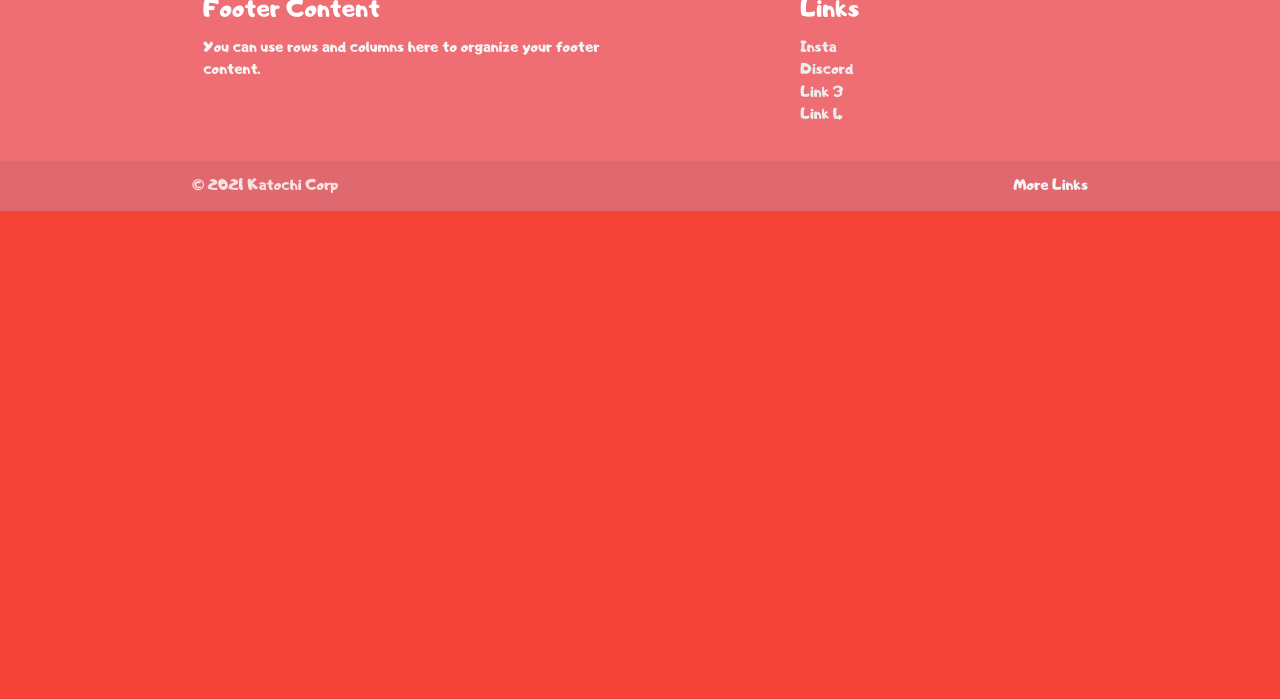
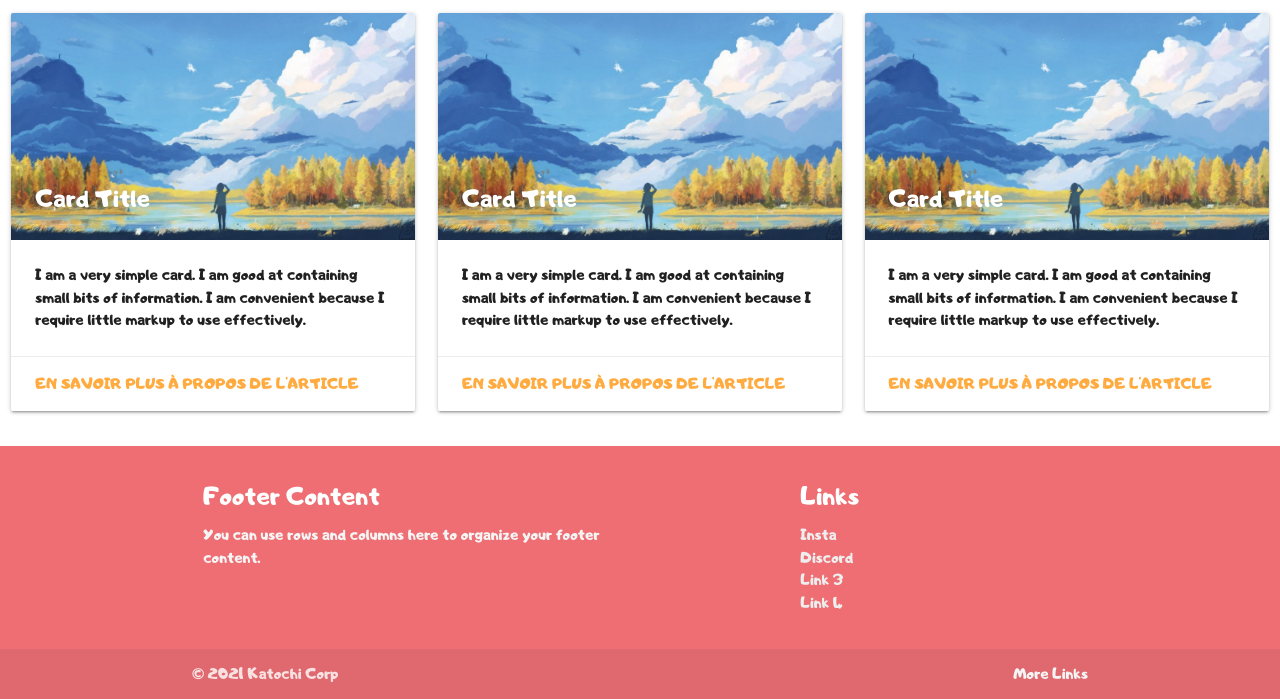
Before and after one commit to Gotvna/Site-Katochi, a PHP site: page /main.php in a window 1280 px wide. Shown: the part 2149-2848 px from the top of the page. Before the commit the page ends 2360 px from the top, so only its background shows below. Run offline with PHP 8.4, Linux system fonts and the light colour scheme.

Commit message:
Add card

```diff
--- a/js/script.js
+++ b/js/script.js
@@ -5,3 +5,13 @@ $(document).ready(function(){
     });
     $('.sidenav').sidenav();
   });
+
+$('.carousel.carousel-slider').carousel({
+    fullWidth: true,
+    padding: 200
+}, setTimeout(autoplay, 5500));
+
+function autoplay() {
+    $('.carousel').carousel('next');
+    setTimeout(autoplay, 5500);
+}
--- a/main.php
+++ b/main.php
@@ -36,15 +36,15 @@
 
 
     <div class="header">
-        <div class="logo center">
+        <div class="logo center sticky">
             <img src="img/LOGO.png">
         </div>
-        <div class="description">
+        <div class="description sticky">
             <div class="title center">
                 <h1>Katochi</h1>
             </div>
-            <div class="content center">
-                <p> Lorem ipsum dolor sit amet ita quis  Expedita, vitae. Nihil culpa quasi, quia hic sint autem, numquam maxime reprehenderit totam quos aliquam exercitationem vero provident nostrum placeat expedita odit, assumenda alias beatae quod in dignissimos. Maiores fugiat recusandae, earum consectetur autem placeat eos sint quibusdam alias et optio vitae ipsa reprehenderit minima ex ullam non cupiditate consequuntur ad eveniet quas. Aut placeat architecto natus, voluptatum temporibus exercitationem, magnam explicabo eveniet quaerat ratione quas unde repudiandae perferendis quos facilis omnis possimus dolorum ullam in sunt molestias voluptatibus odio dicta debitis! Quos iure pariatur excepturi libero labore alias quasi, totam ipsa, mollitia praesentium assumenda perspiciatis, atque dolorum temporibus facere natus consectetur delectus autem quisquam quod!</p>
+            <div class="content center row">
+                <p class="col offset-l3 offset-m1 l6 m10 s12"> Lorem ipsum dolor sit amet ita quis  Expedita, vitae. Nihil culpa quasi, quia hic sint autem, numquam maxime reprehenderit totam quos aliquam exercitationem vero provident nostrum placeat expedita odit, assumenda alias beatae quod in dignissimos. Maiores fugiat recusandae, earum consectetur autem placeat eos sint quibusdam alias et optio vitae ipsa reprehenderit minima ex ullam non cupiditate consequuntur ad eveniet quas. Aut placeat architecto natus, voluptatum temporibus exercitationem, magnam explicabo eveniet quaerat ratione quas unde repudiandae perferendis quos facilis omnis possimus dolorum ullam in sunt molestias voluptatibus odio dicta debitis! Quos iure pariatur excepturi libero labore alias quasi, totam ipsa, mollitia praesentium assumenda perspiciatis, atque dolorum temporibus facere natus consectetur delectus autem quisquam quod!</p>
             </div>
         </div>
     </div>
@@ -81,8 +81,54 @@
         <div class="logo_twitch center">
             <img src="https://img.icons8.com/bubbles/200/000000/twitch-wordmark.png" />
         </div>
+    </div>
 
-
+    <div class="row">
+        <div class="col l4 s12 m7">
+            <div class="card">
+                <div class="card-image">
+                    <img src="img/backHeader.jpg">
+                    <span class="card-title">Card Title</span>
+                </div>
+                <div class="card-content">
+                    <p>I am a very simple card. I am good at containing small bits of information.
+                        I am convenient because I require little markup to use effectively.</p>
+                </div>
+                <div class="card-action">
+                    <a href="#">En savoir plus à propos de l'article</a>
+                </div>
+            </div>
+        </div>
+        <div class="col l4 s12 m7">
+            <div class="card">
+                <div class="card-image">
+                    <img src="img/backHeader.jpg">
+                    <span class="card-title">Card Title</span>
+                </div>
+                <div class="card-content">
+                    <p>I am a very simple card. I am good at containing small bits of information.
+                        I am convenient because I require little markup to use effectively.</p>
+                </div>
+                <div class="card-action">
+                    <a href="#">En savoir plus à propos de l'article</a>
+                </div>
+            </div>
+        </div>
+        <div class="col l4 s12 m7">
+            <div class="card">
+                <div class="card-image">
+                    <img src="img/backHeader.jpg">
+                    <span class="card-title">Card Title</span>
+                </div>
+                <div class="card-content">
+                    <p>I am a very simple card. I am good at containing small bits of information.
+                        I am convenient because I require little markup to use effectively.</p>
+                </div>
+                <div class="card-action">
+                    <a href="#">En savoir plus à propos de l'article</a>
+                </div>
+            </div>
+        </div>
     </div>
 
 
```
